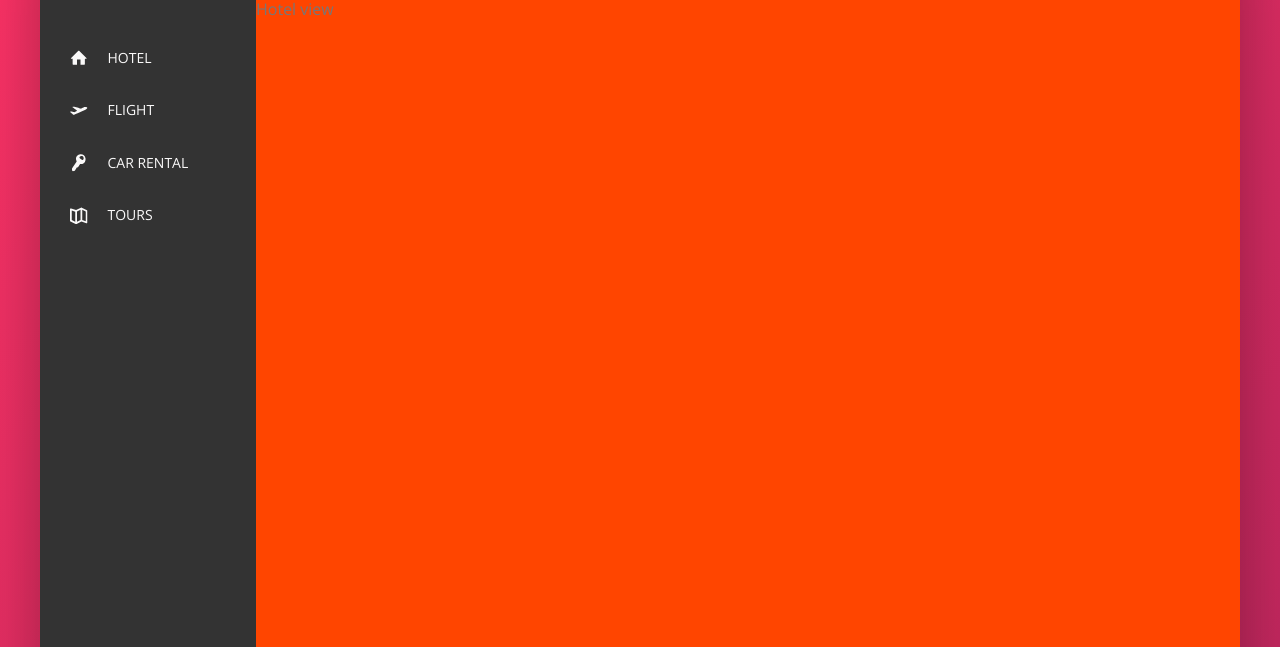
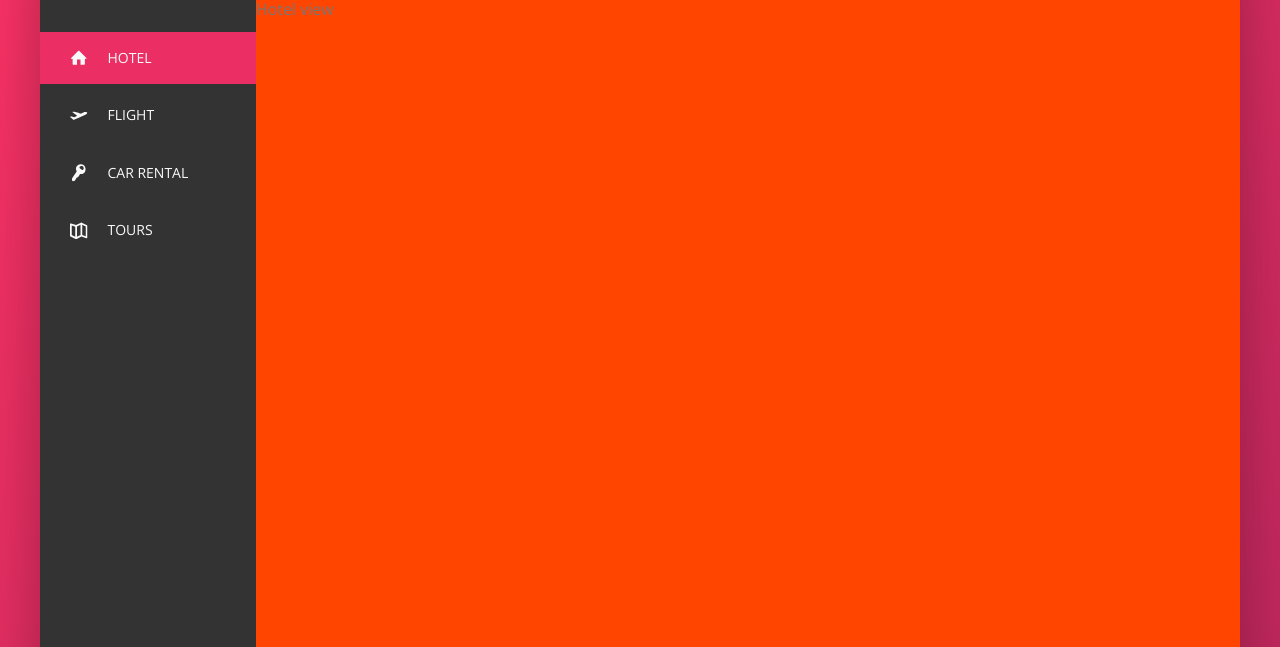
Before and after one commit to melwynt/booking-app, a website: page index.html in a window 1280 px wide. Shown: the part 153-800 px from the top of the page. Drawn offline with nearby package versions, Linux system fonts and the light colour scheme.

Commit message:
:sparkles: Build left navigation bar

```diff
--- a/index.html
+++ b/index.html
@@ -44,7 +44,7 @@
             <div class="content">
                 <nav class="sidebar">
                     <ul class="side-nav">
-                        <li class="side-nav__item">
+                        <li class="side-nav__item side-nav__item--active">
                             <a href="#" class="side-nav__link">
                                 <svg class="side-nav__icon">
                                     <use xlink:href="img/sprite.svg#icon-home"></use>
--- a/sass/_components.scss
+++ b/sass/_components.scss
@@ -126,8 +126,37 @@
     margin-top: 3.5rem;
 
     &__item {
+        position: relative; // so that the pseudo element is positioned related to that one
 
+        &:not(:last-child) {
+            margin-bottom: .5rem;
+        }
     }
+
+    &__item::before {
+        content: "";
+        position: absolute;
+        top: 0;
+        left: 0;
+        height: 100%;
+        width: 3px;
+        background-color: var(--color-primary);
+        transform: scaleY(0);
+        transition: transform .2s,
+                    width .4s cubic-bezier(1,0,0,1) .2s,
+                    background-color .1s;
+    }
+
+    &__item:hover::before,
+    &__item--active::before {
+        transform: scaleY(1);
+        width: 100%;
+    }
+
+    &__item:active::before {
+        background-color: var(--color-primary-light);
+    }
+
     &__link:link,
     &__link:visited {
         color: var(--color-grey-light-1);
@@ -138,6 +167,9 @@
 
         display: flex;
         align-items: center;
+
+        position: relative;
+        z-index: 10; // only works if we have a specified position
     }
     &__icon {
         height: 1.75rem;
```
Also changed, not shown: css/style.css.
